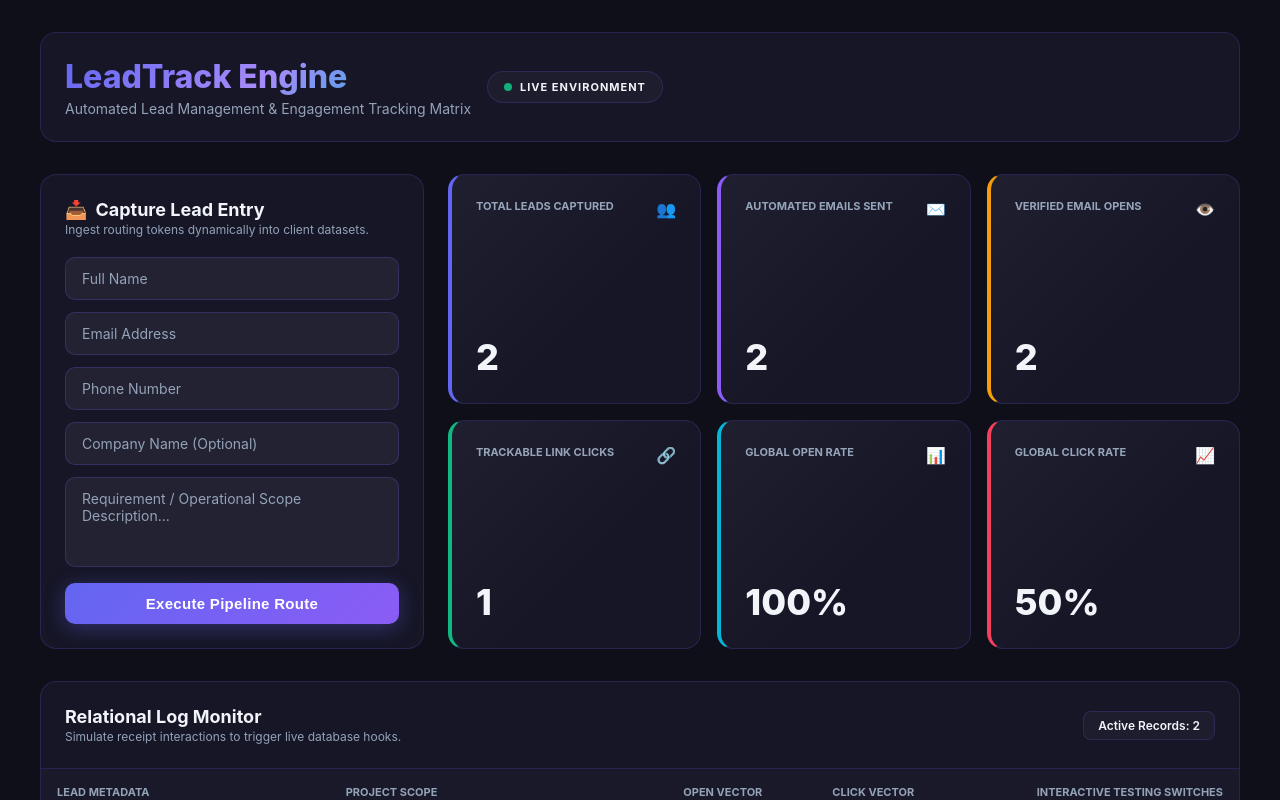
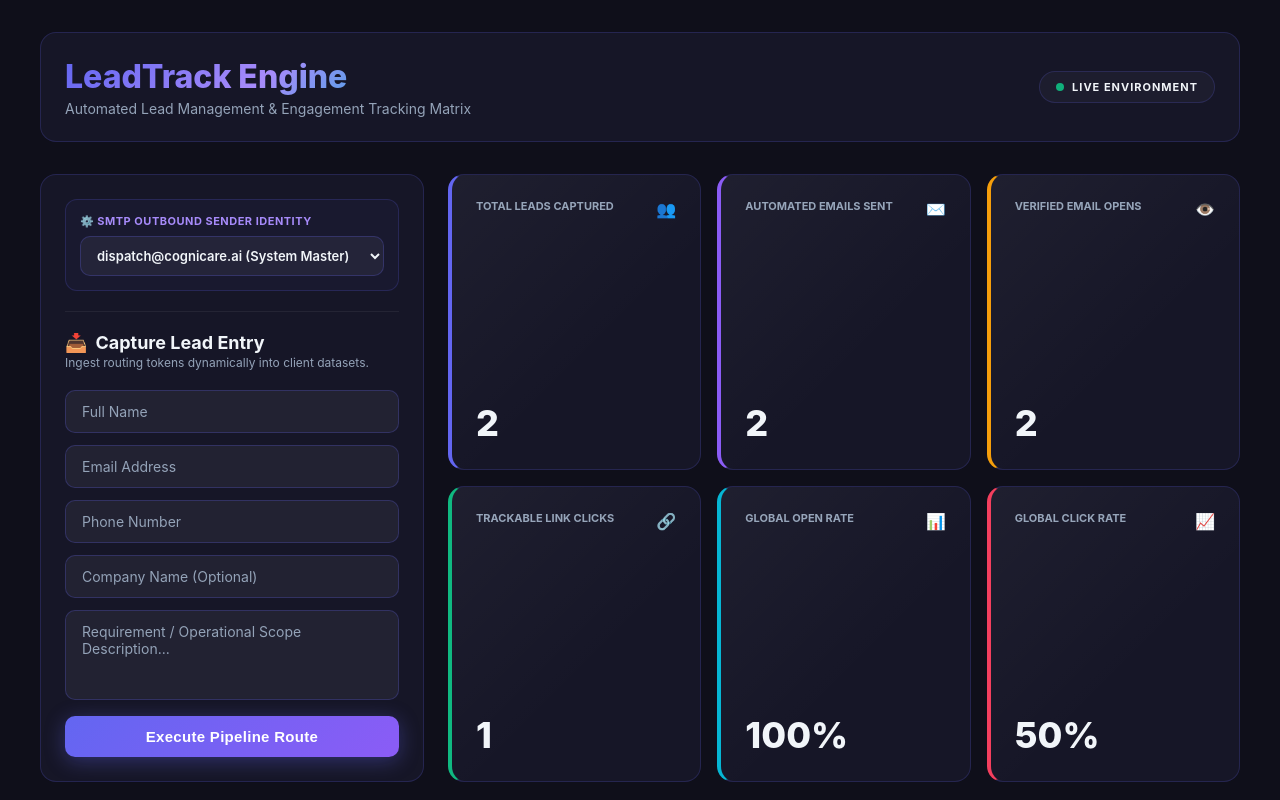
Before and after one commit to Ananyav08/LeadTrack, a React (Vite) app in the folder frontend/: page / in a window 1280 px wide. Shown: the top 800 px of the page. Built offline with nearby package versions, Linux system fonts and the light colour scheme.

Commit message:
Update App.jsx

```diff
--- a/frontend/src/App.jsx
+++ b/frontend/src/App.jsx
@@ -3,6 +3,9 @@ import React, { useState, useEffect } from 'react';
 export default function App() {
   const [formData, setFormData] = useState({ name: '', email: '', phone: '', company: '', requirement: '' });
   const [msg, setMsg] = useState('');
+
+  // Custom Configuration: Define the active outbound sender email identity
+  const [senderEmail, setSenderEmail] = useState('dispatch@cognicare.ai');
 
   const [leads, setLeads] = useState([
     { id: 1, name: 'Rahul Sharma', email: 'rahul@gmail.com', phone: '9876543210', company: 'ABC Pvt Ltd', requirement: 'Need AI automation integration', timestamp: '2026-06-25 15:12:04', opened: true, clicked: false },
@@ -40,9 +43,11 @@ export default function App() {
       clicked: false
     };
     setLeads([newLead, ...leads]);
-    setMsg(`✅ System captured lead entry successfully.`);
+
+    // Explicit system feedback referencing the authenticated sender profile block
+    setMsg(`✅ Inbound route executed. Tracking sequence dispatched via secure relay: ${senderEmail}`);
     setFormData({ name: '', email: '', phone: '', company: '', requirement: '' });
-    setTimeout(() => setMsg(''), 4000);
+    setTimeout(() => setMsg(''), 5000);
   };
 
   const simulateOpen = (id) => {
@@ -58,7 +63,7 @@ export default function App() {
       <div style={{ maxWidth: '1200px', margin: '0 auto', display: 'flex', flexDirection: 'column', gap: '32px' }}>
 
         {/* Header Block using .glass and .gradient-text */}
-        <header className="glass" style={{ padding: '24px', display: 'flex', justifyContent: 'between', alignItems: 'center', flexWrap: 'wrap', gap: '16px' }}>
+        <header className="glass" style={{ padding: '24px', display: 'flex', justifyContent: 'space-between', alignItems: 'center', flexWrap: 'wrap', gap: '16px' }}>
           <div>
             <h1 className="gradient-text" style={{ fontSize: '32px', fontWeight: '800', trackingTight: '-0.5px' }}>LeadTrack Engine</h1>
             <p style={{ color: 'var(--text-muted)', fontSize: '14px', marginTop: '4px' }}>Automated Lead Management & Engagement Tracking Matrix</p>
@@ -72,8 +77,28 @@ export default function App() {
         {/* Form and Metrics Section */}
         <div style={{ display: 'grid', gridTemplateColumns: 'repeat(auto-fit, minmax(300px, 1fr))', gap: '24px' }}>
 
-          {/* Form Card using .glass, .input-field and .btn-primary */}
+          {/* Form Card with Injected Sender Configuration Box */}
           <div className="glass" style={{ padding: '24px', display: 'flex', flexDirection: 'column', gap: '20px' }}>
+
+            {/* Sender Email Global Selector Block */}
+            <div style={{ background: 'rgba(99, 102, 241, 0.04)', border: '1px solid var(--border)', padding: '14px', borderRadius: '12px' }}>
+              <label style={{ fontSize: '11px', fontWeight: '700', color: '#a78bfa', textTransform: 'uppercase', display: 'block', marginBottom: '8px', letterSpacing: '0.5px' }}>
+                ⚙️ SMTP Outbound Sender Identity
+              </label>
+              <select
+                value={senderEmail}
+                onChange={(e) => setSenderEmail(e.target.value)}
+                className="input-field"
+                style={{ padding: '10px 12px', fontSize: '13px', cursor: 'pointer', fontWeight: '600', color: 'var(--text-primary)' }}
+              >
+                <option value="dispatch@cognicare.ai" style={{ background: 'var(--bg-card)' }}>dispatch@cognicare.ai (System Master)</option>
+                <option value="sales@cognicare.ai" style={{ background: 'var(--bg-card)' }}>sales@cognicare.ai (Growth Desk)</option>
+                <option value="no-reply@cognicare.ai" style={{ background: 'var(--bg-card)' }}>no-reply@cognicare.ai (Automation Core)</option>
+              </select>
+            </div>
+
+            <hr style={{ border: 'none', borderTop: '1px solid rgba(255,255,255,0.06)' }} />
+
             <div>
               <h2 style={{ fontSize: '18px', fontWeight: '700', display: 'flex', alignItems: 'center', gap: '8px' }}>
                 <span style={{ color: 'var(--accent-1)' }}>📥</span> Capture Lead Entry
@@ -94,7 +119,7 @@ export default function App() {
             </form>
 
             {msg && (
-              <div style={{ padding: '12px', background: 'rgba(16, 185, 129, 0.1)', border: '1px solid rgba(16, 185, 129, 0.2)', color: 'var(--accent-success)', fontSize: '12px', borderRadius: '10px', fontWeight: '500' }}>
+              <div style={{ padding: '12px', background: 'rgba(16, 185, 129, 0.1)', border: '1px solid rgba(16, 185, 129, 0.2)', color: 'var(--accent-success)', fontSize: '12px', borderRadius: '10px', fontWeight: '500', lineHeight: '1.4' }}>
                 {msg}
               </div>
             )}
```
